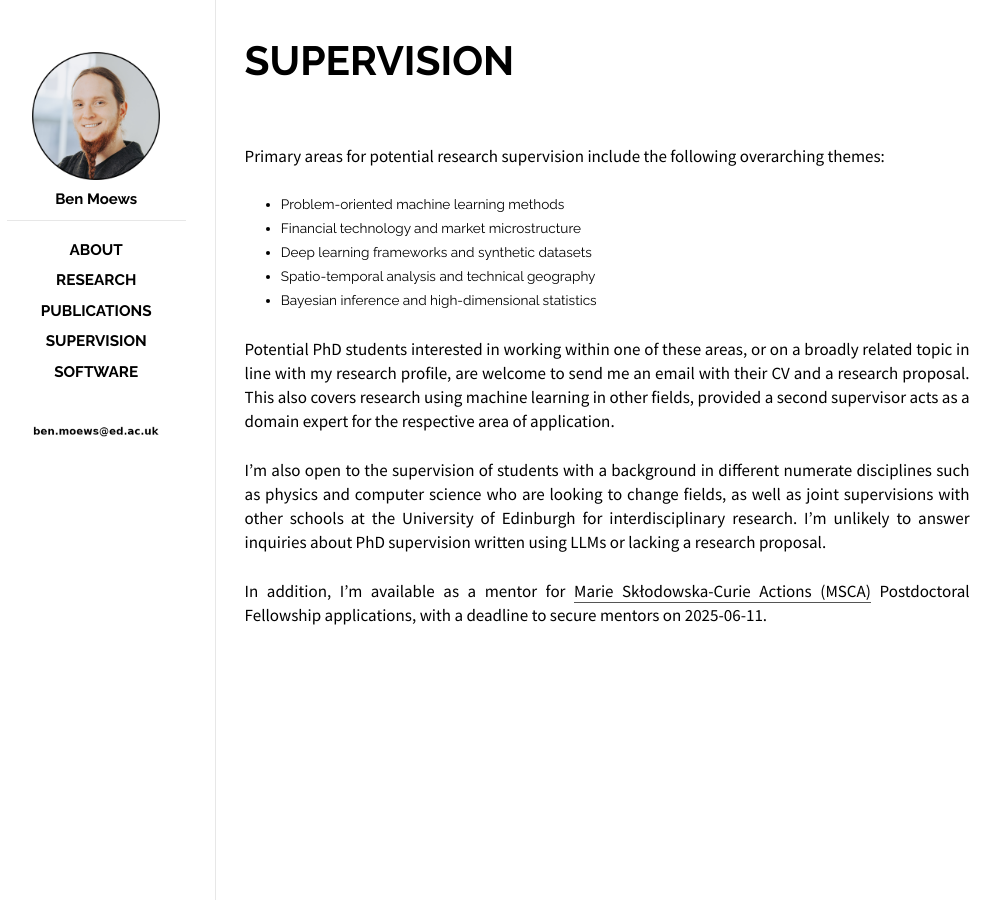
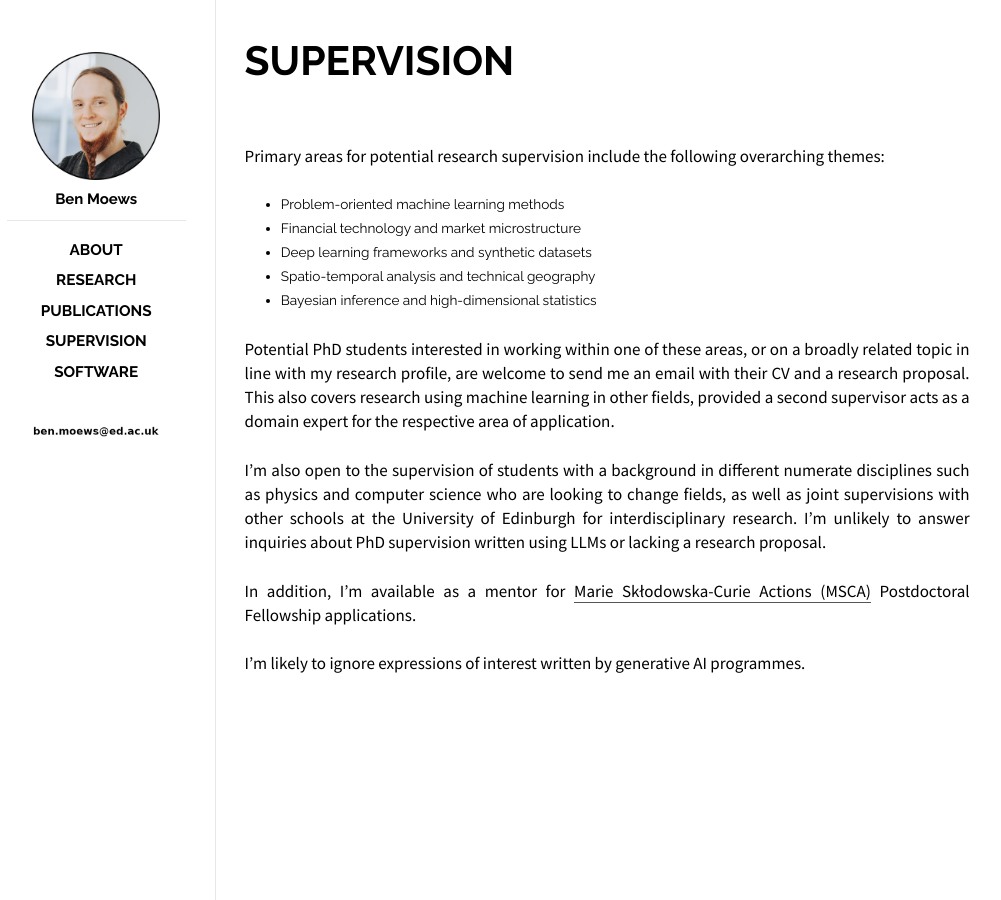
Before and after one commit to moews/moews.github.io, a Jekyll site: the page built from _posts/2017-03-25-supervision.md, in a window 1280 px wide. Shown: the whole page, without its empty margins (143-1144 px from the left). Built offline with Jekyll 4.4.1, drawn with Linux system fonts in a browser that asks for light colours.

Commit message:
Update 2017-03-25-supervision.md

```diff
--- a/_posts/2017-03-25-supervision.md
+++ b/_posts/2017-03-25-supervision.md
@@ -81,12 +81,10 @@
 
 I’m also open to the supervision of students with a background in different numerate disciplines such as physics and computer science who are looking to change fields, as well as joint supervisions with other schools at the University of Edinburgh for interdisciplinary research. I'm unlikely to answer inquiries about PhD supervision written using LLMs or lacking a research proposal.
 
-In addition, I'm available as a mentor for [Marie Skłodowska-Curie Actions (MSCA)](https://www.business-school.ed.ac.uk/about/news/marie-sklodowska-curie-actions-msca-postdoctoral-fellowships) Postdoctoral Fellowship applications, with a deadline to secure mentors on 2025-06-11.
+In addition, I'm available as a mentor for [Marie Skłodowska-Curie Actions (MSCA)](https://www.business-school.ed.ac.uk/about/news/marie-sklodowska-curie-actions-msca-postdoctoral-fellowships) Postdoctoral Fellowship applications.
 
 <!--Potential PhD and master's students interested in working within one of these areas, or on a broadly related topic in line with my research profile, are welcome to send me an email with their CV and a research proposal. I'm also open to the supervision of students with a background in different numerate disciplines such as physics and computer science who are looking to change fields, as well as joint supervisions with other schools at the University of Edinburgh.-->
 
-<!--
 I'm likely to ignore expressions of interest written by generative AI programmes.
--->
 
 <br>
```
